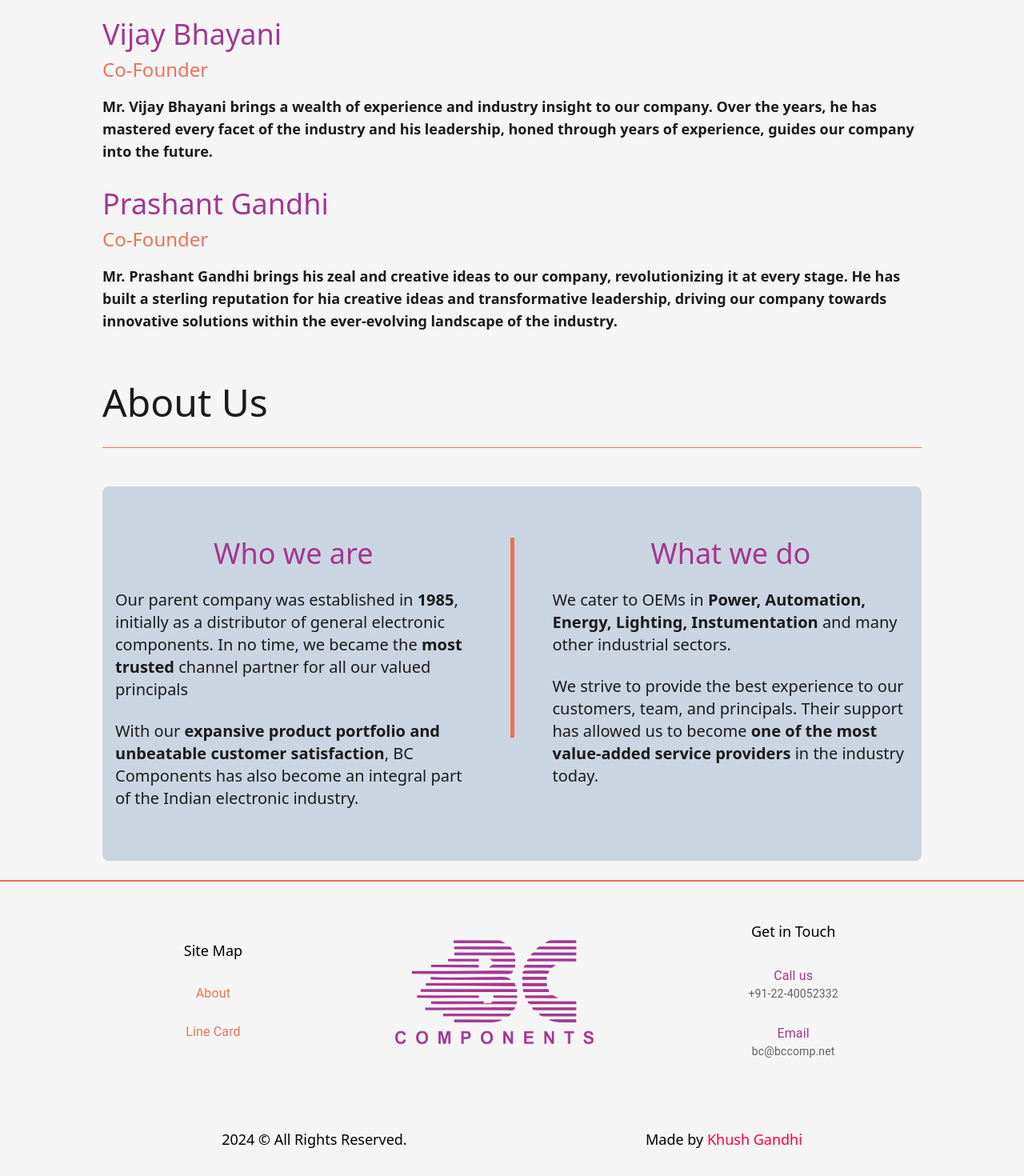
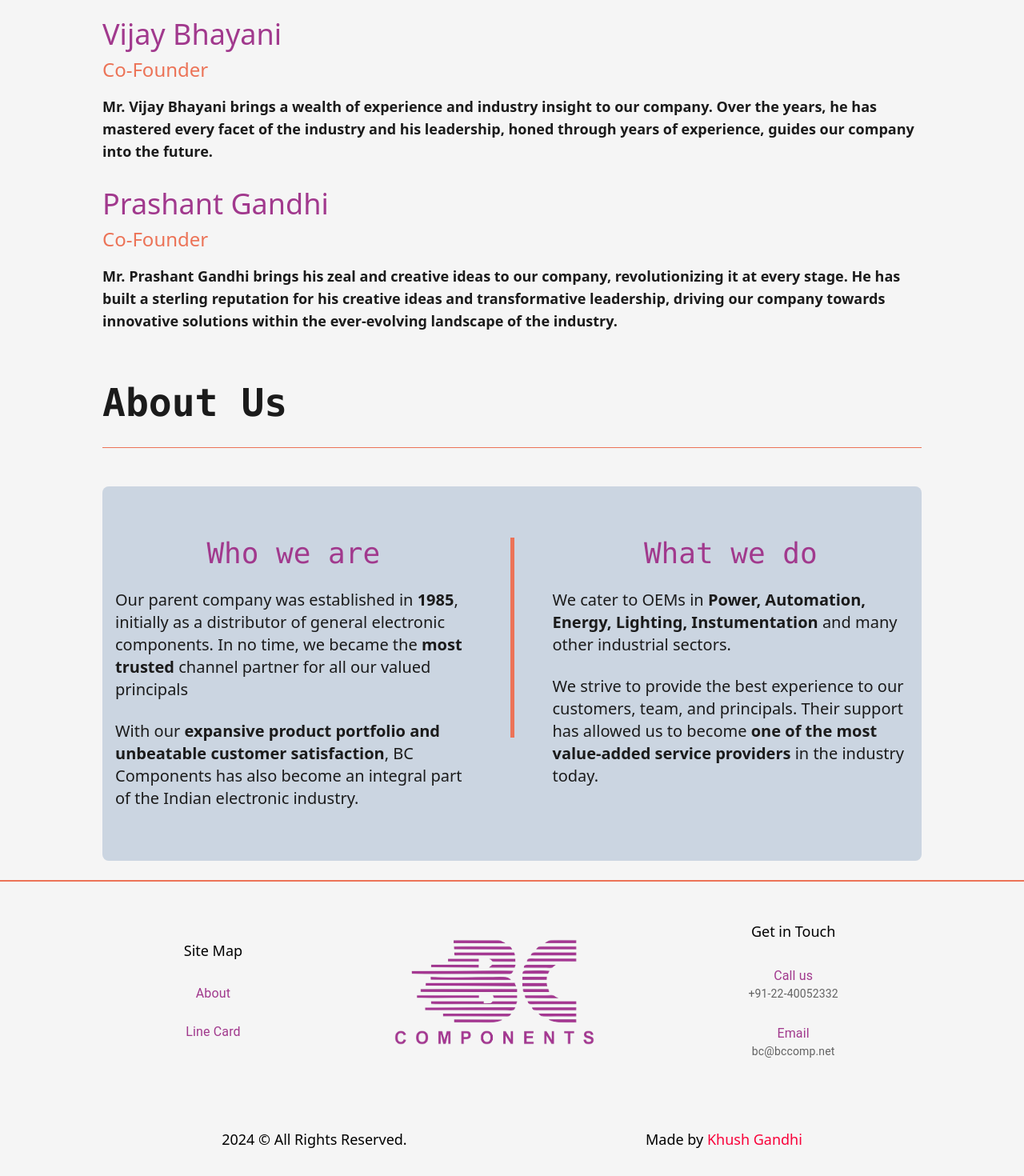
Before and after one commit to lapislazuli21/BC_Components_Website, a Next.js app in the folder bc_components_web/: page /about in a window 1280 px wide. Shown: the part 212-1682 px from the top of the page at 80% size. Built offline with nearby package versions, Linux system fonts and the light colour scheme.

Commit message:
Font Style changes

```diff
--- a/bc_components_web/src/components/ContactForm.js
+++ b/bc_components_web/src/components/ContactForm.js
@@ -28,7 +28,7 @@
             <form onSubmit={handleSubmit(onSubmit)}>
 
                 <div className='my-10'>
-                    <h1 className='text-secondary text-5xl sm:text-4xl text-center'>Get in touch</h1>
+                    <h1 className='text-dark font-mono font-semibold text-5xl sm:text-4xl text-center'>Get in touch</h1>
                 </div>
 
                 <div className='my-10 text-center w-[720px] sm:w-[320px]'>
@@ -46,12 +46,12 @@
                 </div>
 
                 <div className='mt-15 mb-10 text-center'>
-                    <button className='border-2 border-dark text-primary rounded-full w-[150px] h-[40px] hover:bg-secondary hover:text-light text-lg' role='submit'>{isSubmitting ? "Submitting" : "Submit"}</button>
+                    <button className='border-2 border-dark font-semibold text-primary rounded-full w-[150px] h-[40px] hover:bg-secondary hover:text-light text-lg' role='submit'>{isSubmitting ? "Submitting" : "Submit"}</button>
                     {successMessage && <p className='my-10 text-xl text-primary font-semibold'>{successMessage}</p>}
                 </div>
             </form>
             <div className='text-center'>
-                <h2 className='text-center mx-auto text-secondary text-5xl sm:text-4xl sm:my-5 my-10'>Visit us</h2>
+                <h2 className='text-center mx-auto text-dark font-mono font-semibold text-5xl sm:text-4xl sm:my-5 my-10'>Visit us</h2>
                 <iframe src="https://www.google.com/maps/embed?pb=!1m14!1m8!1m3!1d15093.312036063411!2d72.8155386!3d18.961116!3m2!1i1024!2i768!4f13.1!3m3!1m2!1s0x3be7cefa8350e16b%3A0x40edb95f16a49a86!2sBC%20Components!5e0!3m2!1sen!2sca!4v1699281315869!5m2!1sen!2sca" width="720" height="560" className='sm:w-[300px] sm:h-[225px]' loading="lazy"></iframe>
             </div>
         </div>
--- a/bc_components_web/src/components/Footer.js
+++ b/bc_components_web/src/components/Footer.js
@@ -17,12 +17,12 @@
           <div>
             <h3 className='text-center mt-2 sm: py-2'>Site Map</h3>
             <List className="align-middle">
-              <ListItem className='!justify-center text-secondary'>
+              <ListItem className='!justify-center text-primary'>
                 <Link href='/about' ><ListItemText className='text-center'
                   primary="About"
                 /></Link>
               </ListItem>
-              <ListItem className='justify-center text-secondary'>
+              <ListItem className='justify-center text-primary'>
                 <Link href='/linecard'><ListItemText className='text-center'
                   primary="Line Card"
                 /></Link>
--- a/bc_components_web/src/pages/about.js
+++ b/bc_components_web/src/pages/about.js
@@ -14,19 +14,19 @@
       </Head>
       <main className="flex items-center text-dark dark:text-light w-full min-h-screen">
         <Layout className='py-2'>
-          <h1 className='pb-8 sm:pt-8 sm:pb-4 text-5xl sm:text-center sm:text-4xl sm:my-4'>Meet Our Pillars</h1>
+          <h1 className='pb-8 sm:pt-8 sm:pb-4 text-5xl font-mono font-semibold sm:text-center sm:text-4xl sm:my-4'>Meet Our Pillars</h1>
           <hr className='border-secondary' />
           <div className='py-4'> {/*Team*/}
             <AboutTile name={"Vijay Bhayani"} description={"Mr. Vijay Bhayani brings a wealth of experience and industry insight to our company. Over the years, he has mastered every facet of the industry and his leadership, honed through years of experience, guides our company into the future."} />
             {/*<hr className='border-dark w-20 sm:hidden' />*/}
-            <AboutTile name={"Prashant Gandhi"} description={"Mr. Prashant Gandhi brings his zeal and creative ideas to our company, revolutionizing it at every stage. He has built a sterling reputation for hia creative ideas and transformative leadership, driving our company towards innovative solutions within the ever-evolving landscape of the industry."} />
+            <AboutTile name={"Prashant Gandhi"} description={"Mr. Prashant Gandhi brings his zeal and creative ideas to our company, revolutionizing it at every stage. He has built a sterling reputation for his creative ideas and transformative leadership, driving our company towards innovative solutions within the ever-evolving landscape of the industry."} />
           </div>
-          <h1 className='py-8 sm:pt-4 sm:pb-4 text-5xl sm:text-center sm:text-4xl sm:my-4'>About Us</h1>
+          <h1 className='py-8 sm:pt-4 sm:pb-4 text-5xl font-mono font-semibold sm:text-center sm:text-4xl sm:my-4'>About Us</h1>
           <hr className='border-secondary pb-8' />
           <div className='flex flex-row items-start justify-around text-center py-16 my-4 bg-slate-300 rounded-lg sm:hidden'>
             <div className="w-1/2 h-full px-4 sm:w-full sm:h-1/2">
               <div className='flex flex-col justify-around'>
-                <h2 className='text-4xl h-1/2 pb-6 text-primary'>Who we are</h2>
+                <h2 className='text-4xl h-1/2 pb-6 font-mono font-medium text-primary'>Who we are</h2>
                 <h3 className='text-xl sm:text-base text-start'>Our parent company was established in <span className='font-semibold'>1985</span>, initially as a distributor of general electronic components. In no time, we became the <span className='font-semibold'>most trusted</span> channel partner for all our valued principals</h3>
                 <br />
                 <h3 className='text-xl sm:text-base text-start'>With our <span className='font-semibold'>expansive product portfolio and unbeatable customer satisfaction</span>, BC Components has also become an integral part of the Indian electronic industry. </h3>
@@ -37,7 +37,7 @@
             </figure>
             <div className="w-1/2 px-4">
               <div className='flex flex-col'>
-                <h2 className='text-4xl h-1/3 pb-6 text-primary'>What we do</h2>
+                <h2 className='text-4xl h-1/3 pb-6 font-medium font-mono text-primary'>What we do</h2>
                 <h3 className='text-xl sm:text-base text-start'>We cater to OEMs in <span className='font-semibold'>Power, Automation, Energy, Lighting, Instumentation</span> and many other industrial sectors.</h3>
                 <br />
                 <h3 className='text-xl sm:text-base text-start'>We strive to provide the best experience to our customers, team, and principals. Their support has allowed us to become <span className='font-semibold'>one of the most value-added service providers</span> in the industry today. </h3>
@@ -47,7 +47,7 @@
           {/*Mobile View*/}
           <div className='hidden sm:flex sm:flex-col sm:items-center sm:bg-slate-300'>
             <div className='sm:p-4 sm:flex sm:flex-col sm:items-center'>
-              <h1 className='sm:text-xl sm:text-primary sm:font-semibold'>Who we are</h1>
+              <h1 className='sm:text-xl sm:text-primary font-mono sm:font-semibold'>Who we are</h1>
               <p>T1</p>
             </div>
             <hr className='sm:border-primary sm:w-1/2' />
--- a/bc_components_web/src/pages/index.js
+++ b/bc_components_web/src/pages/index.js
@@ -45,8 +45,8 @@
             </Carousel>
           </div>
 
-          <div className='my-20'>
-            <h1 className='text-center mx-auto text-5xl text-secondary my-10 sm:text-4xl'>Our Principals</h1>
+          <div className='mt-20 mb-10'>
+            <h1 className='text-center mx-auto text-6xl font-mono font-bold text-dark my-10 sm:text-4xl'>Our Principals</h1>
             <Scroller />
           </div>
           <div className="mx-auto text-center my-10">
```
